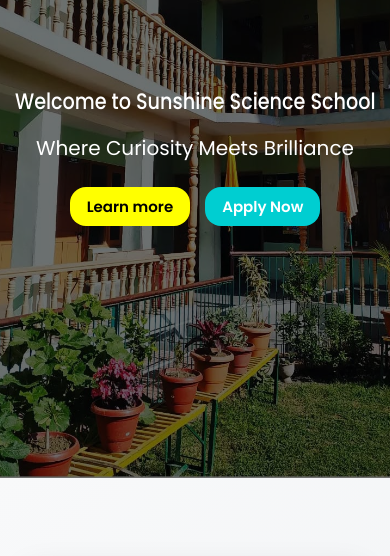
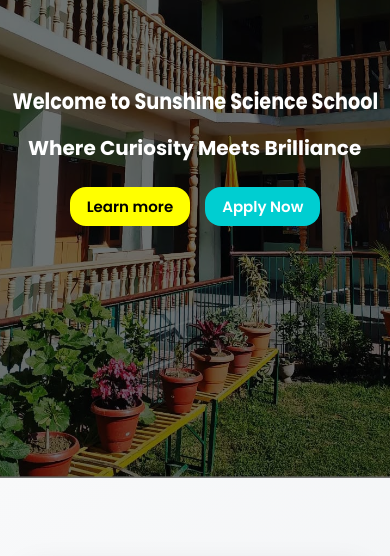
Before and after one commit to Jibrandar/SUNSHINESCIENCESCHOOL, a plain HTML site: page index.html in a window 390 px wide. Shown: the part 113-669 px from the top of the page. Drawn offline with nearby package versions, Linux system fonts and the light colour scheme.

Commit message:
final change

```diff
--- a/style.css
+++ b/style.css
@@ -346,8 +346,9 @@ blockquote::before {
   height: 70vh;
   background: rgba(0, 0, 0, 0.9);
   padding: 50px 20px;
+
+  transform: translateX(100%);
   transition: transform 0.3s ease-in-out;
-  transform: translateX(100%);
   z-index: 1;
   transition: all 0.3s ease-in-out;
 
@@ -355,6 +356,7 @@ blockquote::before {
 .list.active {
   display: flex;
   transform: translateX(0);
+  transition: all 0.3s ease-in-out;
 }
 .list ul {
   flex-direction: column;
@@ -383,9 +385,11 @@ blockquote::before {
   .intro p{
     font-size: 16px;
     line-height: 4.5;
+     font-weight: 700;
   }
   .intro h5{
     font-size: 20px;
+    font-weight:650;
   }
   .button{
     padding: 8px 17px;
```
